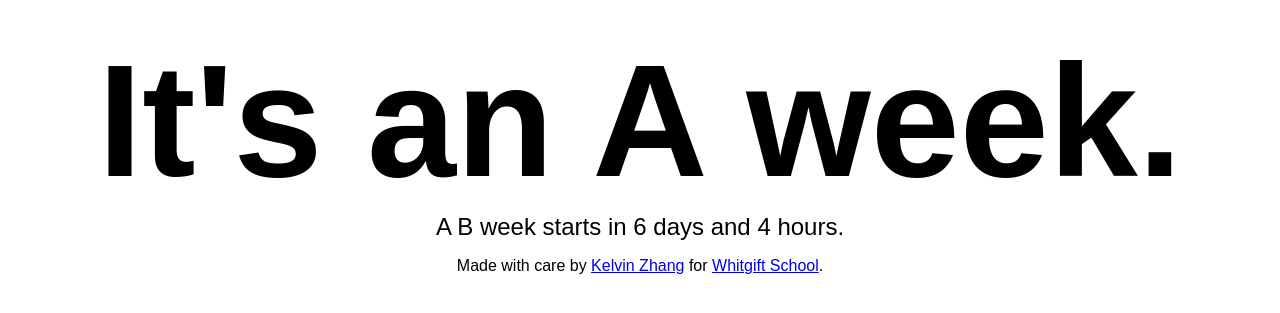
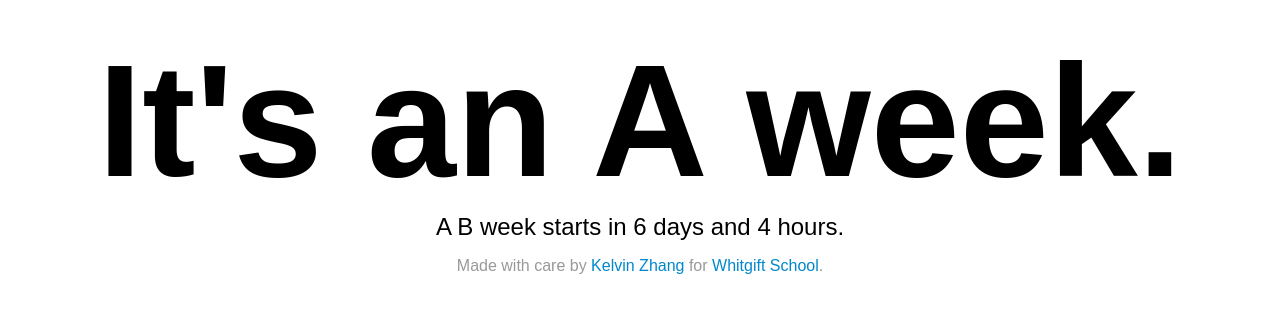
Before and after one commit to kz/isitaweekorbweek, a plain HTML site: page index.html in a window 1280 px wide. Shown: the part 171-484 px from the top of the page. Drawn offline with Linux system fonts and the light colour scheme.

Commit message:
Make footer faded

```diff
--- a/index.html
+++ b/index.html
@@ -5,11 +5,13 @@
     <title>Is it A week or B week?</title>
     <link href="style.css" rel="stylesheet" type="text/css" />
 </head>
+
 <body>
     <div id="answer"></div>
     <div id="next"><noscript>Your browser needs JavaScript enabled for this webpage to function.</noscript></div>
     <div id="update"><p></p></div>
-    <footer id="footer"><p>Made with care by <a href="http://iamkelv.in/">Kelvin Zhang</a> for <a href="http://whitgift.co.uk/">Whitgift School</a>.</p></footer>
+
+    <footer><p>Made with care by <a href="http://iamkelv.in/">Kelvin Zhang</a> for <a href="http://whitgift.co.uk/">Whitgift School</a>.</p></footer>
 
     <script src="moment.min.js"></script>
     <script src="countdown.min.js"></script>
--- a/style.css
+++ b/style.css
@@ -1,20 +1,32 @@
 body {
     text-align:center;
     background-color: white;
+    font-family: Arial, sans-serif;
     font-size:12pt;
 }
+footer {
+    color: #999999
+}
+a:hover, a:focus {
+    color: #005580;
+    text-decoration: underline;
+}
+a:hover, a:active {
+    outline: 0;
+}
+a {
+    color: #0088cc;
+    text-decoration: none;
+}
+
+
 #answer {
     margin-top: 200px;
     font-weight: bold;
     font-size: 10em;
-    font-family: Arial, sans-serif;
     text-decoration: none;
     color: black;
 }
 #next {
     font-size: 1.5em;
-    font-family: Arial, sans-serif;
 }
-#update, #footer {
-    font-family: Arial, sans-serif;
-}
```
